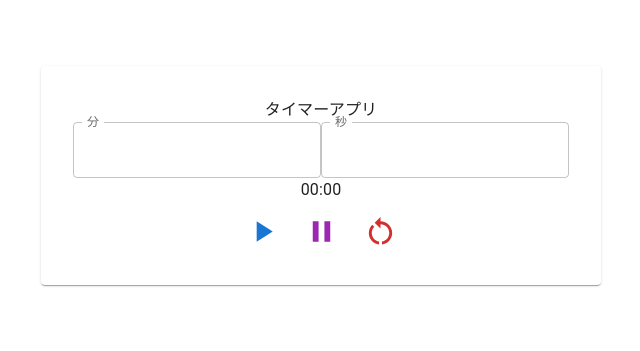
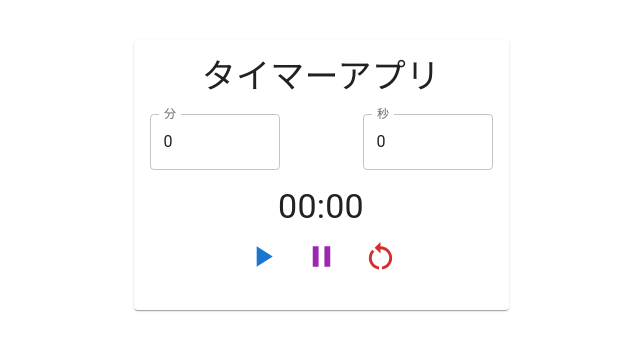
Before and after one commit to okido-yukinari/04-timer, a React (Create React App) app: page / in a window 1280 px wide. Shown: the part 225-576 px from the top of the page, without its empty margins (319-959 px from the left). Built offline with nearby package versions, Linux system fonts and the light colour scheme.

Commit message:
UI調整

```diff
--- a/src/App.tsx
+++ b/src/App.tsx
@@ -1,3 +1,4 @@
+import React, { useState } from "react";
 import { Container } from "@mui/material";
 import {
   Card,
@@ -13,6 +14,9 @@ import PauseIcon from "@mui/icons-material/Pause";
 import RestartAltIcon from "@mui/icons-material/RestartAlt";
 
 function App() {
+  const [minutes, setMinutes] = useState(0);
+  const [seconds, setSeconds] = useState(0);
+
   return (
     <Container
       sx={{
@@ -22,33 +26,49 @@ function App() {
         height: `100vh`,
       }}
     >
-      <Card>
-        <CardContent sx={{ p: 4 }}>
-          <Typography sx={{ textAlign: `center` }}>タイマーアプリ</Typography>
-          <Box>
+      <Card sx={{ maxWidth: `375px`, width: `90%` }}>
+        <CardContent sx={{ p: 2 }}>
+          <Typography variant="h4" component="h1" align="center">
+            タイマーアプリ
+          </Typography>
+          <Box
+            sx={{
+              display: `flex`,
+              justifyContent: `space-between`,
+              mt: 2,
+            }}
+          >
             <TextField
               id="outlined-number"
               label="分"
               type="number"
+              value={minutes}
+              InputProps={{ inputProps: { min: 0 } }}
               slotProps={{
                 inputLabel: {
                   shrink: true,
                 },
               }}
+              sx={{ maxWidth: `130px`, width: `45%` }}
             />
             <TextField
               id="outlined-number"
               label="秒"
               type="number"
+              value={seconds}
+              InputProps={{ inputProps: { min: 0, max: 59 } }}
               slotProps={{
                 inputLabel: {
                   shrink: true,
                 },
               }}
+              sx={{ maxWidth: `130px`, width: `45%` }}
             />
           </Box>
 
-          <Typography sx={{ textAlign: `center` }}>00:00</Typography>
+          <Typography variant="h4" align="center" mt={2}>
+            00:00
+          </Typography>
 
           <Box sx={{ display: `flex`, justifyContent: `center` }}>
             <IconButton color="primary" size="large" aria-label="スタート">
```
